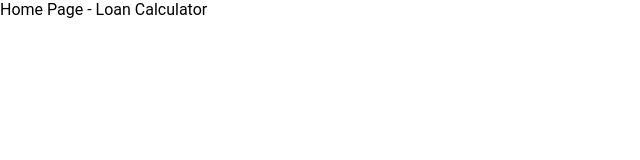
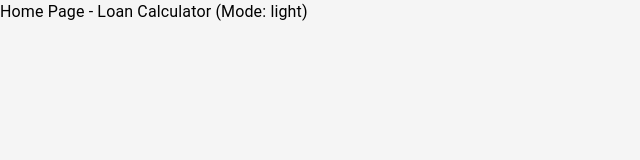
Before and after one commit to iammihirsig/loan-calculator-app, a React (Vite) app: page / in a window 1280 px wide. Shown: the top 160 px of the page, without its empty margins (0-640 px from the left). Built offline with nearby package versions, Linux system fonts and the light colour scheme.

Commit message:
Set up Theme Context for light/dark mode with Material UI theming

```diff
--- a/src/App.jsx
+++ b/src/App.jsx
@@ -1,11 +1,13 @@
 import React from 'react';
 import { BrowserRouter as Router, Routes, Route } from 'react-router-dom';
+import { ThemeContextProvider } from './context/ThemeContext';
 import Home from './pages/Home';
 import About from './pages/About';
 import Error from './pages/Error';
 
 function App() {
   return (
+    <ThemeContextProvider>
       <Router>
         <Routes>
           <Route path="/" element={<Home />} />
@@ -13,6 +15,7 @@ function App() {
           <Route path="*" element={<Error />} />
         </Routes>
       </Router>
+    </ThemeContextProvider>
   );
 }
 
--- /dev/null
+++ b/src/context/ThemeContext.jsx
@@ -0,0 +1,51 @@
+import React, { createContext, useState, useMemo } from 'react';
+import { ThemeProvider, createTheme } from '@mui/material/styles';
+import CssBaseline from '@mui/material/CssBaseline';
+
+export const ThemeContext = createContext();
+
+export function ThemeContextProvider({ children }) {
+  const [mode, setMode] = useState('light');
+
+  const theme = useMemo(
+    () =>
+      createTheme({
+        palette: {
+          mode,
+          ...(mode === 'light'
+            ? {
+                background: {
+                  default: '#f5f5f5',
+                  paper: '#ffffff',
+                },
+                text: {
+                  primary: '#000000',
+                },
+              }
+            : {
+                background: {
+                  default: '#121212',
+                  paper: '#1d1d1d',
+                },
+                text: {
+                  primary: '#ffffff',
+                },
+              }),
+        },
+      }),
+    [mode]
+  );
+
+  const toggleTheme = () => {
+    setMode((prevMode) => (prevMode === 'light' ? 'dark' : 'light'));
+  };
+
+  return (
+    <ThemeContext.Provider value={{ mode, toggleTheme }}>
+      <ThemeProvider theme={theme}>
+        <CssBaseline />
+        {children}
+      </ThemeProvider>
+    </ThemeContext.Provider>
+  );
+}
--- a/src/pages/About.jsx
+++ b/src/pages/About.jsx
@@ -1,7 +1,9 @@
-import React from 'react';
+import React, { useContext } from 'react';
+import { ThemeContext } from '../context/ThemeContext';
 
 function About() {
-  return <div>About Page</div>;
+  const { mode } = useContext(ThemeContext);
+  return <div>About Page (Mode: {mode})</div>;
 }
 
 export default About;
--- a/src/pages/Error.jsx
+++ b/src/pages/Error.jsx
@@ -1,7 +1,9 @@
-import React from 'react';
+import React, { useContext } from 'react';
+import { ThemeContext } from '../context/ThemeContext';
 
 function Error() {
-  return <div>Error Page - 404 Not Found</div>;
+  const { mode } = useContext(ThemeContext);
+  return <div>Error Page - 404 Not Found (Mode: {mode})</div>;
 }
 
 export default Error;
--- a/src/pages/Home.jsx
+++ b/src/pages/Home.jsx
@@ -1,7 +1,9 @@
-import React from 'react';
+import React, { useContext } from 'react';
+import { ThemeContext } from '../context/ThemeContext';
 
 function Home() {
-  return <div>Home Page - Loan Calculator</div>;
+  const { mode } = useContext(ThemeContext);
+  return <div>Home Page - Loan Calculator (Mode: {mode})</div>;
 }
 
 export default Home;
```
Lines whose indentation alone changed are shown as unchanged.
